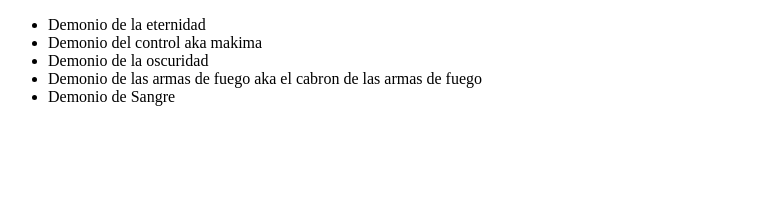
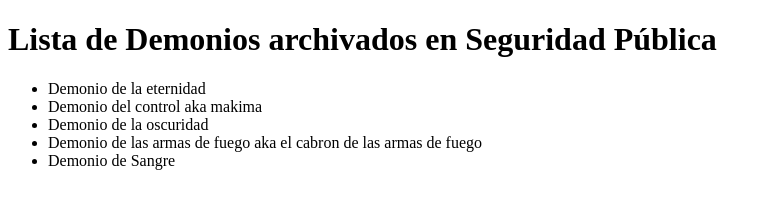
Before and after one commit to JorgeGaldamez/alura-git, a plain HTML site: page index.html in a window 1280 px wide. Shown: the whole page, without its empty margins (0-771 px from the left). Drawn offline with Linux system fonts and the light colour scheme.

Commit message:
Agregando un titulo (h1) a la página.

```diff
--- a/index.html
+++ b/index.html
@@ -7,6 +7,7 @@
         <title>Demonios de SP</title>
     </head>
     <body>
+        <h1>Lista de Demonios archivados en Seguridad Pública</h1>
         <ul>
             <li>Demonio de la eternidad</li>
             <li>Demonio del control aka makima</li>
```
